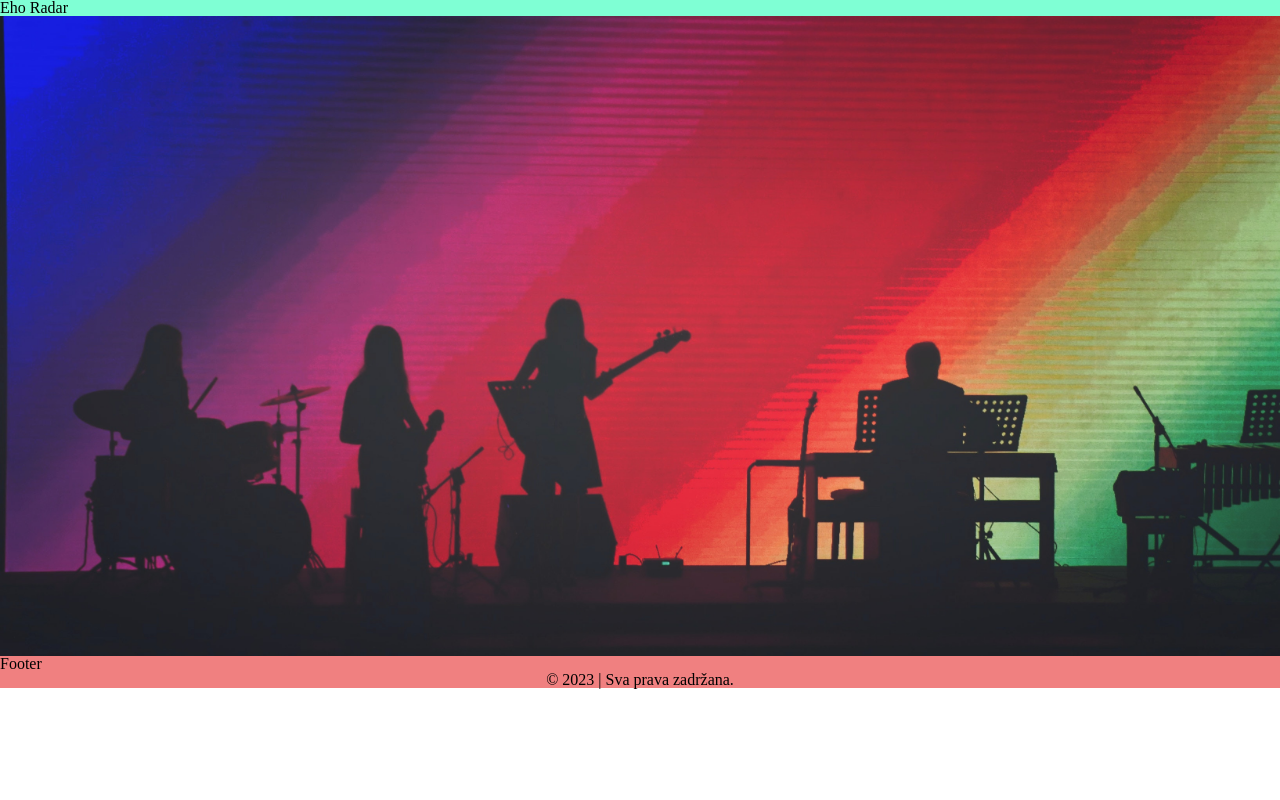
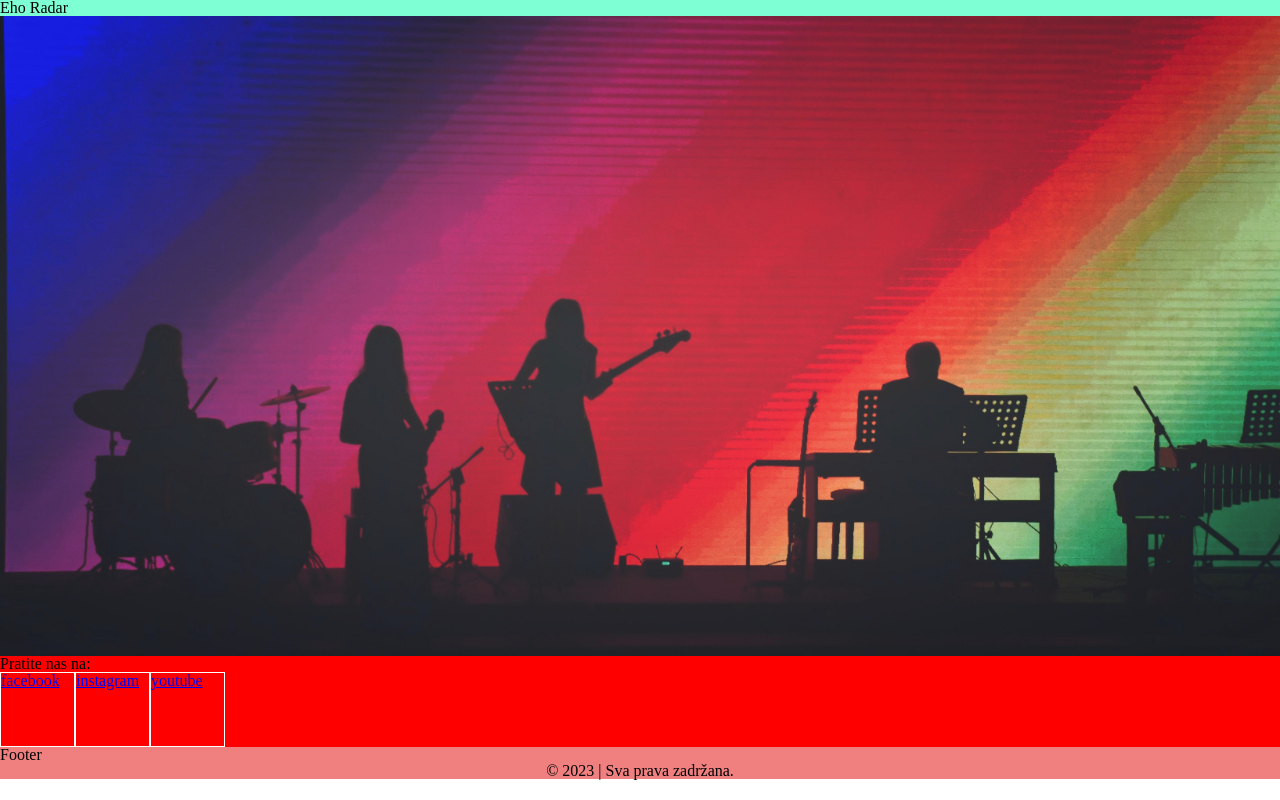
Before and after one commit to stakic-igor/ehoradar, a React (Create React App) app: page / in a window 1280 px wide. Built offline with nearby package versions, Linux system fonts and the light colour scheme.

Commit message:
Add social links

```diff
--- a/src/App.js
+++ b/src/App.js
@@ -1,5 +1,6 @@
 import Header from "./components/Header";
 import HeroSection from "./components/HeroSection";
+import FollowUs from "./components/FollowUs";
 import Footer from "./components/Footer";
 
 function App() {
@@ -7,6 +8,7 @@ function App() {
     <>
       <Header />
       <HeroSection />
+      <FollowUs />
       <Footer />
     </>
   );
--- /dev/null
+++ b/src/components/FollowUs.js
@@ -0,0 +1,21 @@
+const FollowUs = () => {
+
+    return (
+        <section className="follow-us">
+            <span>Pratite nas na:</span>
+            <div className="follow-us-boxes">
+                <a href="https://www.facebook.com/ehoradar" className="follow-us-boxes__links facebook">
+                    facebook
+                </a>
+                <a href="https://www.instagram.com/ehoradar" className="follow-us-boxes__links instagram">
+                    instagram
+                </a>
+                <a href="https://www.youtube.com/@ehoradar6957" className="follow-us-boxes__links youtube">
+                    youtube
+                </a>
+            </div>
+        </section>
+    );
+};
+
+export default FollowUs;
--- /dev/null
+++ b/src/scss/layout/_follow-us.scss
@@ -0,0 +1,13 @@
+.follow-us {
+    background-color: red;
+}
+
+.follow-us-boxes {
+    display: flex;
+    &__links {
+        box-sizing: border-box;
+        border: 1px solid white;
+        height: 75px;
+        width: 75px;
+    }
+}
--- a/src/scss/style.scss
+++ b/src/scss/style.scss
@@ -9,4 +9,5 @@
         'layout/hero-section',
         'layout/events',
         'layout/yt-videos',
+        'layout/follow-us',
         'layout/footer-and-copyright';
```
